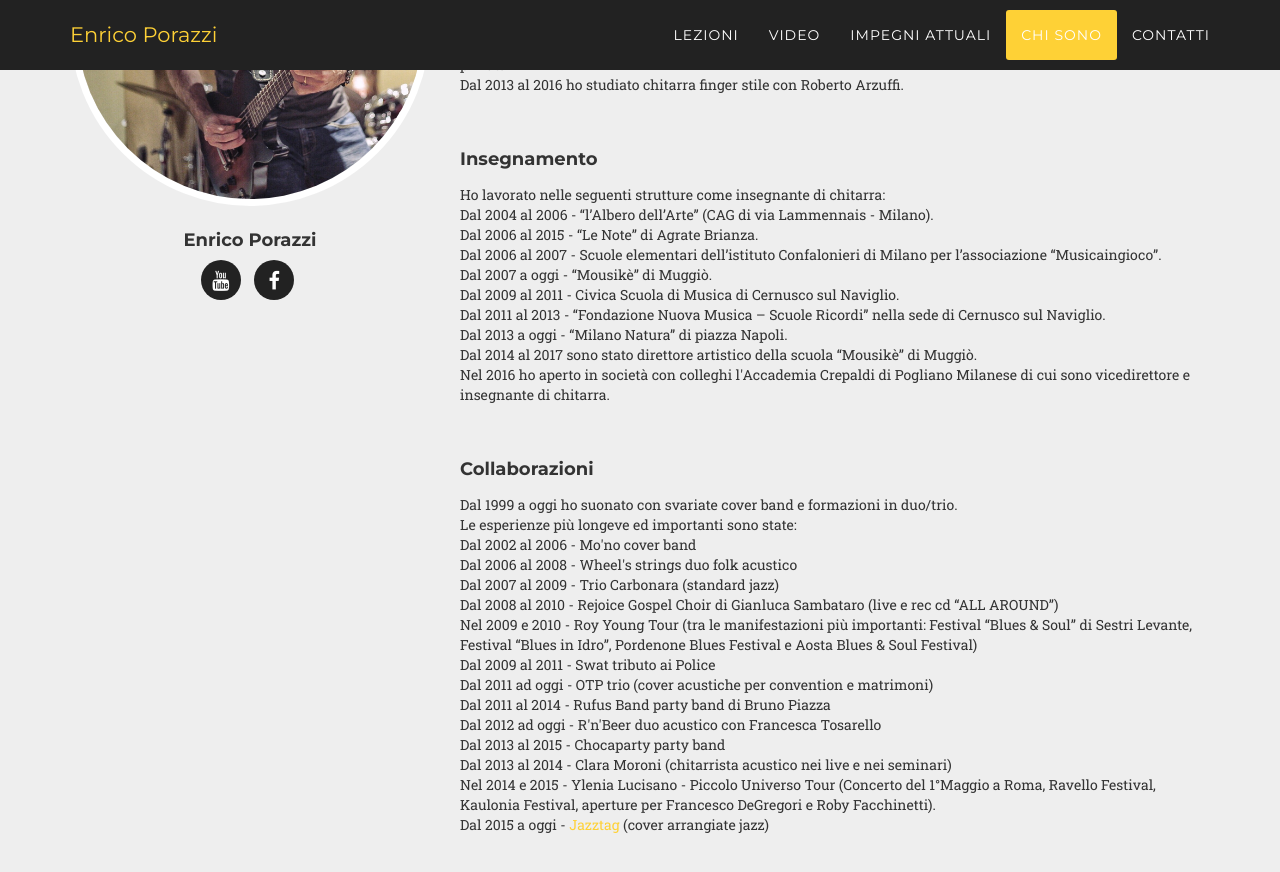
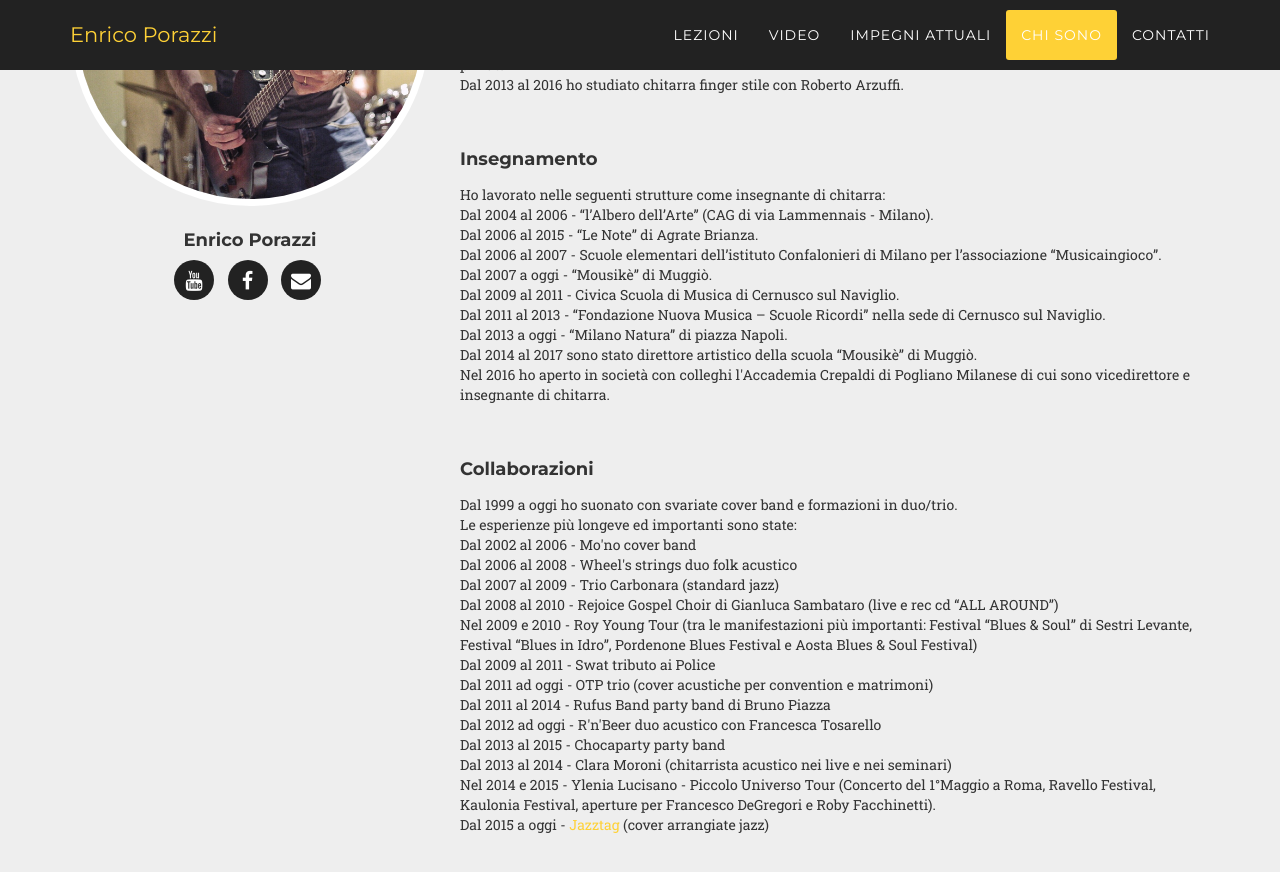
Before and after one commit to raffaweb/dev.enricoporazzi.com, a Jekyll site: the page docs/index.html, which Jekyll copies as it is, in a window 1280 px wide and 900 px high, scrolled down 4225 px. Shown: the top 872 px of the window. Built offline with Jekyll 4.4.1, drawn with Linux system fonts in a browser that asks for light colours; nearby versions of some CDN libraries; some web fonts are replaced.

Commit message:
modifiche in contatti

```diff
--- a/_config.yml
+++ b/_config.yml
@@ -11,14 +11,12 @@
 title: Enrico Porazzi
 email: your-mail@your-domain.com
 description: > # this means to ignore newlines until "author:"
-  Write an awesome description for your new site here. You can edit this
-  line in _config.yml. It will appear in your document head meta (for
-  Google search results) and in your feed.xml site description.
+  Enrico Porazzi Lezioni di chitarra.
 author: laklau
 keyword: jekyll
 baseurl: "" # the subpath of your site, e.g. /blog
 url: "" # the base hostname & protocol for your site, e.g. http://example.com
-github_username:  laklau
+github_username:
 
 # Build settings
 
--- a/_data/team.yml
+++ b/_data/team.yml
@@ -3,3 +3,4 @@
   linkedin: konklone
   youtube: enricoporazzi
   photo: enrico.jpg
+  email: enrico.porazzi@gmail.com
--- a/_includes/contactnew.html
+++ b/_includes/contactnew.html
@@ -14,7 +14,7 @@
                     <i class="fa fa-circle fa-stack-2x text-primary"></i>
                     <i class="fa fa-{{ service.icon }} fa-stack-1x fa-inverse"></i>
                 </span>
-                <h4 class="service-heading">{{ service.name }}<a href={{ service.url }} target='_blank'>{{ service.urltext }}</a></h4>
+                <h4 class="service-heading">{{ service.name }}</h4>
                 <p class="text-muted">{{ service.description }}</p>
             </div>
           {% endfor %}
--- a/_includes/team.html
+++ b/_includes/team.html
@@ -15,9 +15,9 @@
                     <h4>{{ member.name }}</h4>
                     <p class="text-muted">{{ member.bio }}</p>
                     <ul class="list-inline social-buttons">
-                        <li><a href="http://www.youtube.com/user/{{ member.youtube }}"><i class="fa fa-youtube"></i></a>
-                        </li>
-                        <li><a href="http://www.facebook.com/{{ member.facebook }}"><i class="fa fa-facebook"></i></a>
+                        <li><a href="http://www.youtube.com/user/{{ member.youtube }}"><i class="fa fa-youtube"></i></a></li>
+                        <li><a href="http://www.facebook.com/{{ member.facebook }}"><i class="fa fa-facebook"></i></a></li>
+                        <li><a href="mailto:{{ member.email }}" target='_blank' title="Email"><i class="fa fa-envelope"></i></a></li>
                     </ul>
                 </div>
             </div>
--- a/docs/feed.xml
+++ b/docs/feed.xml
@@ -1,4 +1,4 @@
-<?xml version="1.0" encoding="utf-8"?><?xml-stylesheet type="text/xml" href="http://localhost:1234/feed.xslt.xml"?><feed xmlns="http://www.w3.org/2005/Atom"><generator uri="http://jekyllrb.com" version="3.3.0">Jekyll</generator><link href="http://localhost:1234/feed.xml" rel="self" type="application/atom+xml" /><link href="http://localhost:1234/" rel="alternate" type="text/html" /><updated>2018-04-13T10:48:51+02:00</updated><id>http://localhost:1234//</id><title type="html">Enrico Porazzi</title><subtitle>Write an awesome description for your new site here. You can edit this line in _config.yml. It will appear in your document head meta (for Google search results) and in your feed.xml site description.
+<?xml version="1.0" encoding="utf-8"?><?xml-stylesheet type="text/xml" href="http://localhost:1234/feed.xslt.xml"?><feed xmlns="http://www.w3.org/2005/Atom"><generator uri="http://jekyllrb.com" version="3.3.0">Jekyll</generator><link href="http://localhost:1234/feed.xml" rel="self" type="application/atom+xml" /><link href="http://localhost:1234/" rel="alternate" type="text/html" /><updated>2018-04-13T11:42:11+02:00</updated><id>http://localhost:1234//</id><title type="html">Enrico Porazzi</title><subtitle>Write an awesome description for your new site here. You can edit this line in _config.yml. It will appear in your document head meta (for Google search results) and in your feed.xml site description.
 </subtitle><author><name>laklau</name></author><entry><title type="html">Welcome to Jekyll!</title><link href="http://localhost:1234/jekyll/update/2018/04/05/welcome-to-jekyll.html" rel="alternate" type="text/html" title="Welcome to Jekyll!" /><published>2018-04-05T10:55:36+02:00</published><updated>2018-04-05T10:55:36+02:00</updated><id>http://localhost:1234/jekyll/update/2018/04/05/welcome-to-jekyll</id><content type="html" xml:base="http://localhost:1234/jekyll/update/2018/04/05/welcome-to-jekyll.html">&lt;p&gt;You’ll find this post in your &lt;code class=&quot;highlighter-rouge&quot;&gt;_posts&lt;/code&gt; directory. Go ahead and edit it and re-build the site to see your changes. You can rebuild the site in many different ways, but the most common way is to run &lt;code class=&quot;highlighter-rouge&quot;&gt;jekyll serve&lt;/code&gt;, which launches a web server and auto-regenerates your site when a file is updated.&lt;/p&gt;
 
 &lt;p&gt;To add new posts, simply add a file in the &lt;code class=&quot;highlighter-rouge&quot;&gt;_posts&lt;/code&gt; directory that follows the convention &lt;code class=&quot;highlighter-rouge&quot;&gt;YYYY-MM-DD-name-of-post.ext&lt;/code&gt; and includes the necessary front matter. Take a look at the source for this post to get an idea about how it works.&lt;/p&gt;
--- a/docs/index.html
+++ b/docs/index.html
@@ -279,9 +279,9 @@
                     <h4>Enrico Porazzi</h4>
                     <p class="text-muted"></p>
                     <ul class="list-inline social-buttons">
-                        <li><a href="http://www.youtube.com/user/enricoporazzi"><i class="fa fa-youtube"></i></a>
-                        </li>
-                        <li><a href="http://www.facebook.com/enrico.porazzi"><i class="fa fa-facebook"></i></a>
+                        <li><a href="http://www.youtube.com/user/enricoporazzi"><i class="fa fa-youtube"></i></a></li>
+                        <li><a href="http://www.facebook.com/enrico.porazzi"><i class="fa fa-facebook"></i></a></li>
+                        <li><a href="mailto:enrico.porazzi@gmail.com" target='_blank' title="Email"><i class="fa fa-envelope"></i></a></li>
                     </ul>
                 </div>
             </div>
@@ -350,7 +350,7 @@
                     <i class="fa fa-circle fa-stack-2x text-primary"></i>
                     <i class="fa fa-map-marker fa-stack-1x fa-inverse"></i>
                 </span>
-                <h4 class="service-heading">Milano e provincia<a href= target='_blank'></a></h4>
+                <h4 class="service-heading">Milano e provincia</h4>
                 <p class="text-muted"></p>
             </div>
 
@@ -359,7 +359,7 @@
                     <i class="fa fa-circle fa-stack-2x text-primary"></i>
                     <i class="fa fa-envelope fa-stack-1x fa-inverse"></i>
                 </span>
-                <h4 class="service-heading">enrico.porazzi@gmail.com<a href= target='_blank'></a></h4>
+                <h4 class="service-heading">enrico.porazzi@gmail.com</h4>
                 <p class="text-muted"></p>
             </div>
 
@@ -368,7 +368,7 @@
                     <i class="fa fa-circle fa-stack-2x text-primary"></i>
                     <i class="fa fa-phone fa-stack-1x fa-inverse"></i>
                 </span>
-                <h4 class="service-heading">+39 338 313 1825<a href= target='_blank'></a></h4>
+                <h4 class="service-heading">+39 338 313 1825</h4>
                 <p class="text-muted"></p>
             </div>
 
```
